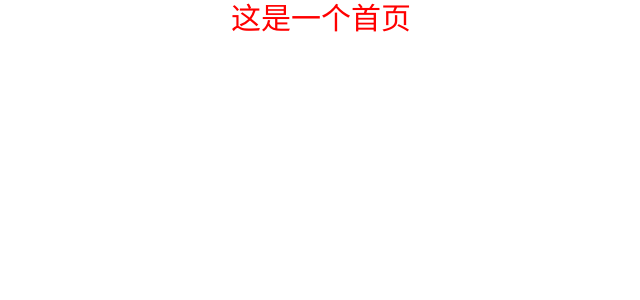
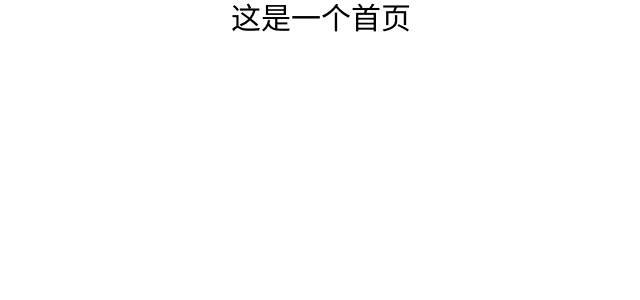
Before and after one commit to pxcoder/vue3-template, a Vue app: page / in a window 1280 px wide. Shown: the top 300 px of the page, without its empty margins (319-959 px from the left). Built offline with nearby package versions, Linux system fonts and the light colour scheme.

Commit message:
删除 tailwindcss 默认值

```diff
--- a/tailwind.config.js
+++ b/tailwind.config.js
@@ -3,9 +3,6 @@ module.exports = {
   important: '#app',
   theme: {
     extend: {
-      colors: {
-        primary: '#f00',
-      },
     },
   },
   plugins: [],
```
